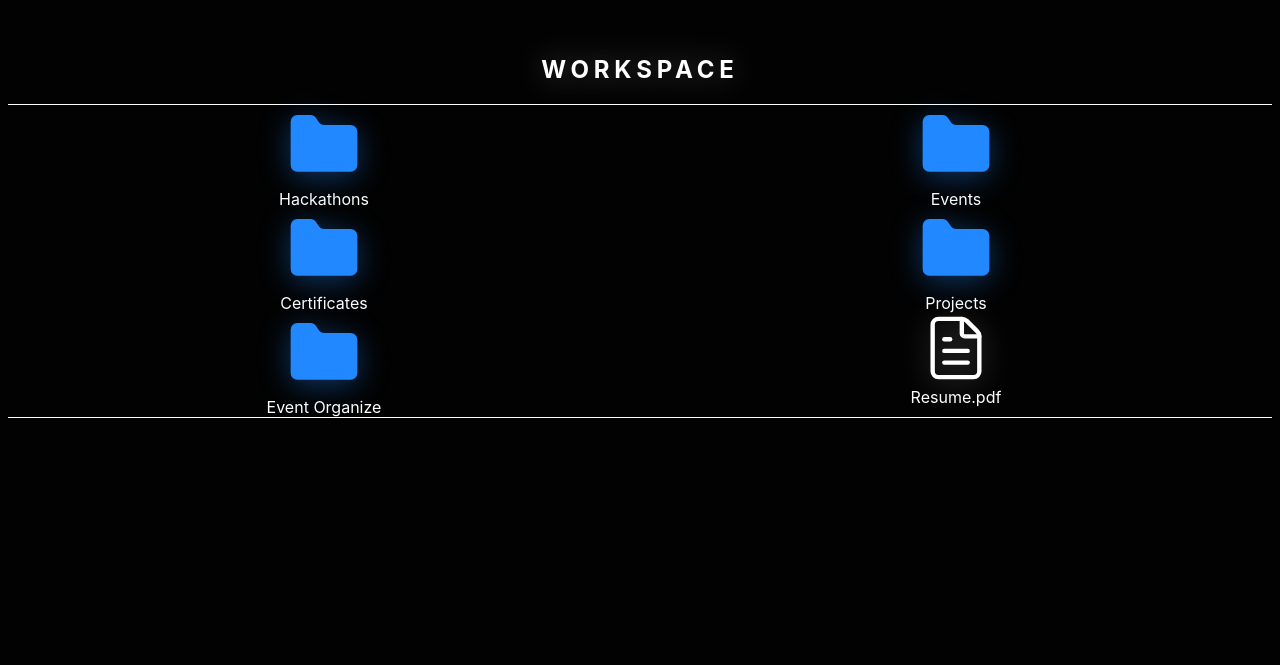
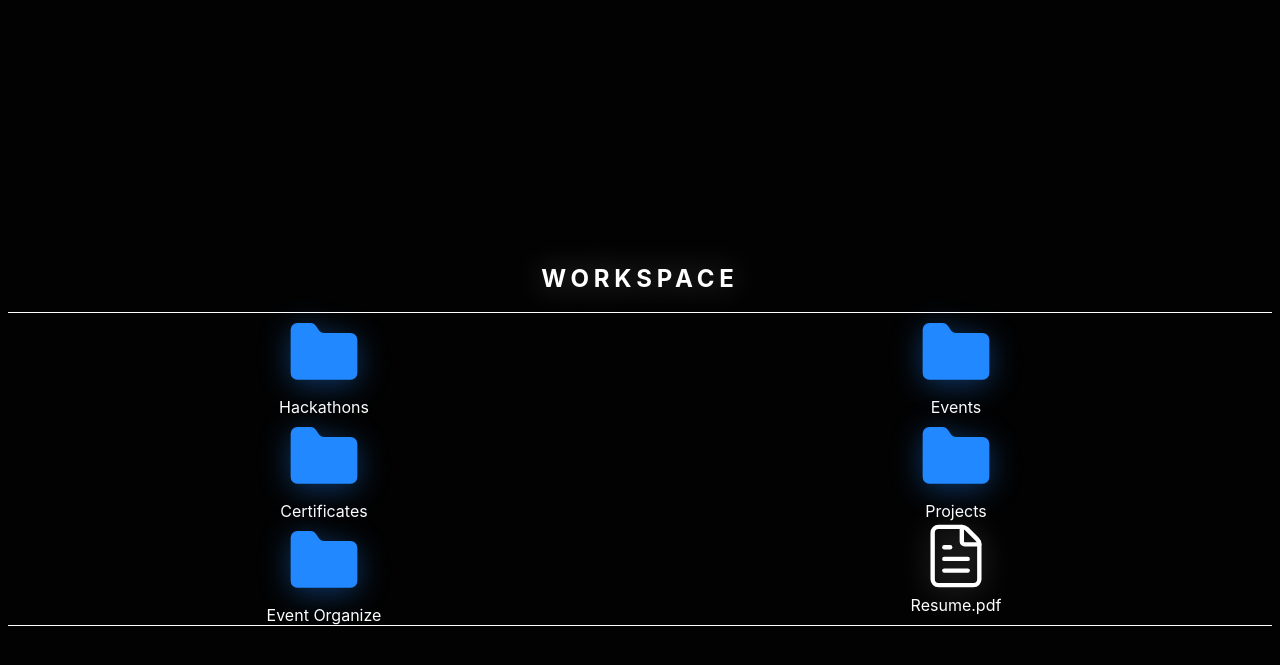
Before and after one commit to kalariya-nikunj/nikunj-portfolio1, a Next.js app: page / in a window 1280 px wide. Shown: the part 1573-2238 px from the top of the page. Built offline with nearby package versions, Linux system fonts and the light colour scheme.

Commit message:
Change in workspace.tsx

```diff
--- a/src/components/sections/Workspace.tsx
+++ b/src/components/sections/Workspace.tsx
@@ -1,4 +1,5 @@
 "use client";
+
 import { MY_DATA, FileItem } from "../../data/portfolioData";
 import FileIcon from "../ui/FileIcon";
 
@@ -8,16 +9,26 @@ interface WorkspaceProps {
 
 const Workspace = ({ onNavigate }: WorkspaceProps) => {
     return (
-        <section id="workspace" className="min-h-screen py-24 px-6 flex flex-col items-center relative z-10">
-            <h2 className="text-3xl md:text-4xl font-bold tracking-[0.2em] uppercase mb-16 text-white drop-shadow-[0_0_15px_rgba(255,255,255,0.3)] text-center">Workspace</h2>
+        <section
+            id="workspace"
+            className="min-h-screen flex flex-col items-center justify-center px-6 relative z-10 scroll-mt-24"
+        >
+            <h2 className="text-3xl md:text-4xl font-bold tracking-[0.2em] uppercase mb-10 text-white drop-shadow-[0_0_15px_rgba(255,255,255,0.3)] text-center">
+                Workspace
+            </h2>
 
             <div className="w-full max-w-4xl bg-white/5 border border-white/5 rounded-3xl p-10 md:p-16 backdrop-blur-md shadow-2xl">
                 <div className="grid grid-cols-2 md:grid-cols-3 gap-y-16 gap-x-8">
                     {MY_DATA.map((folder: FileItem) => (
-                        <div key={folder.id} onClick={() => onNavigate(folder)} className="group flex flex-col items-center cursor-pointer outline-none">
+                        <div
+                            key={folder.id}
+                            onClick={() => onNavigate(folder)}
+                            className="group flex flex-col items-center cursor-pointer outline-none"
+                        >
                             <div className="mb-4 transform group-hover:scale-110 group-hover:-translate-y-2 transition-all duration-300">
                                 <FileIcon type={folder.type} />
                             </div>
+
                             <span className="text-white/80 group-hover:text-white text-sm font-semibold tracking-wider text-center transition-colors">
                                 {folder.title}
                             </span>
```
